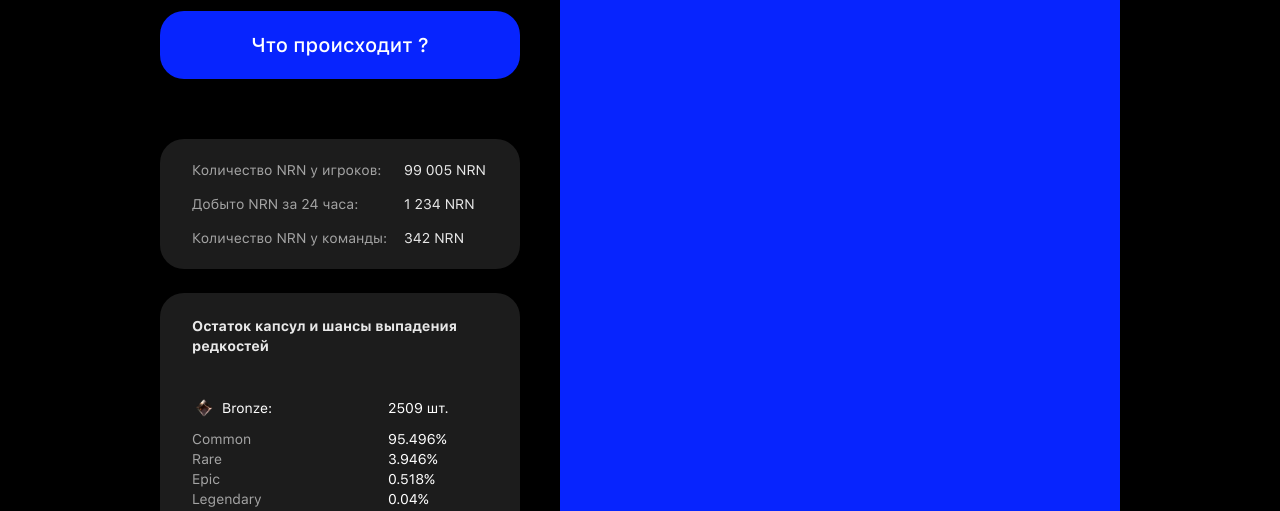
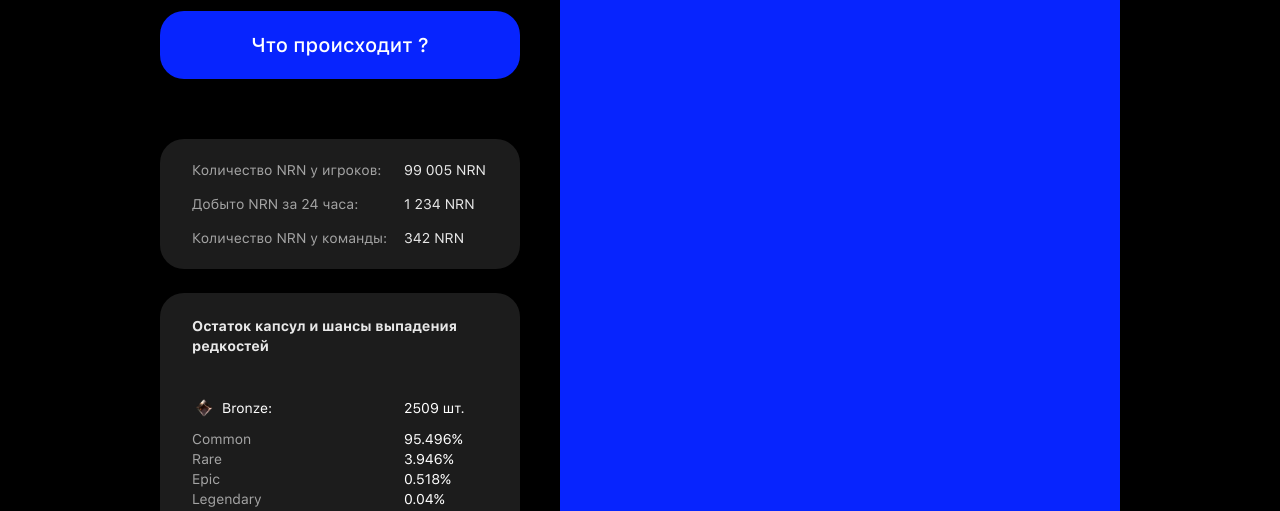
Before and after one commit to alexius90e/countdown-landing, a plain HTML site: page index.html in a window 1280 px wide. Shown: the part 289-800 px from the top of the page. Drawn offline with Linux system fonts and the light colour scheme.

Commit message:
fix: fixed font size issues

```diff
--- a/scss/_l-main-screen.scss
+++ b/scss/_l-main-screen.scss
@@ -103,6 +103,10 @@
       font-size: 14px;
     }
 
+    @include laptop {
+      font-size: 16px;
+    }
+
     @include mobile {
       margin: 20px 0;
       padding: 24px 20px;
@@ -128,6 +132,14 @@
         color: rgba($color: $white, $alpha: 0.9);
 
         @include desktop {
+          flex: 0 0 84px;
+        }
+
+        @include laptop  {
+          flex: 0 0 100px;
+        }
+
+        @include mobile {
           flex: 0 0 84px;
         }
       }
@@ -158,6 +170,7 @@
       }
 
       @include laptop {
+        display: flex;
         font-size: 16px;
       }
 
@@ -230,6 +243,7 @@
 
     @include mobile {
       flex-wrap: wrap;
+      font-size: 14px;
     }
 
     &:last-child {
@@ -295,7 +309,7 @@
       flex: 1 1 auto;
 
       @include desktop {
-        flex: 0 0 100px;
+        flex: 0 0 84px;
       }
 
       @include laptop {
@@ -303,7 +317,7 @@
       }
 
       @include mobile {
-        flex: 0 0 100px;
+        flex: 0 0 84px;
       }
     }
 
@@ -351,7 +365,7 @@
 
         &-value {
           @include desktop {
-            flex: 0 0 100px;
+            flex: 0 0 84px;
           }
 
           @include laptop {
@@ -359,7 +373,7 @@
           }
 
           @include mobile {
-            flex: 0 0 100px;
+            flex: 0 0 84px;
           }
         }
       }
```
Also changed, not shown: css/index.css.
